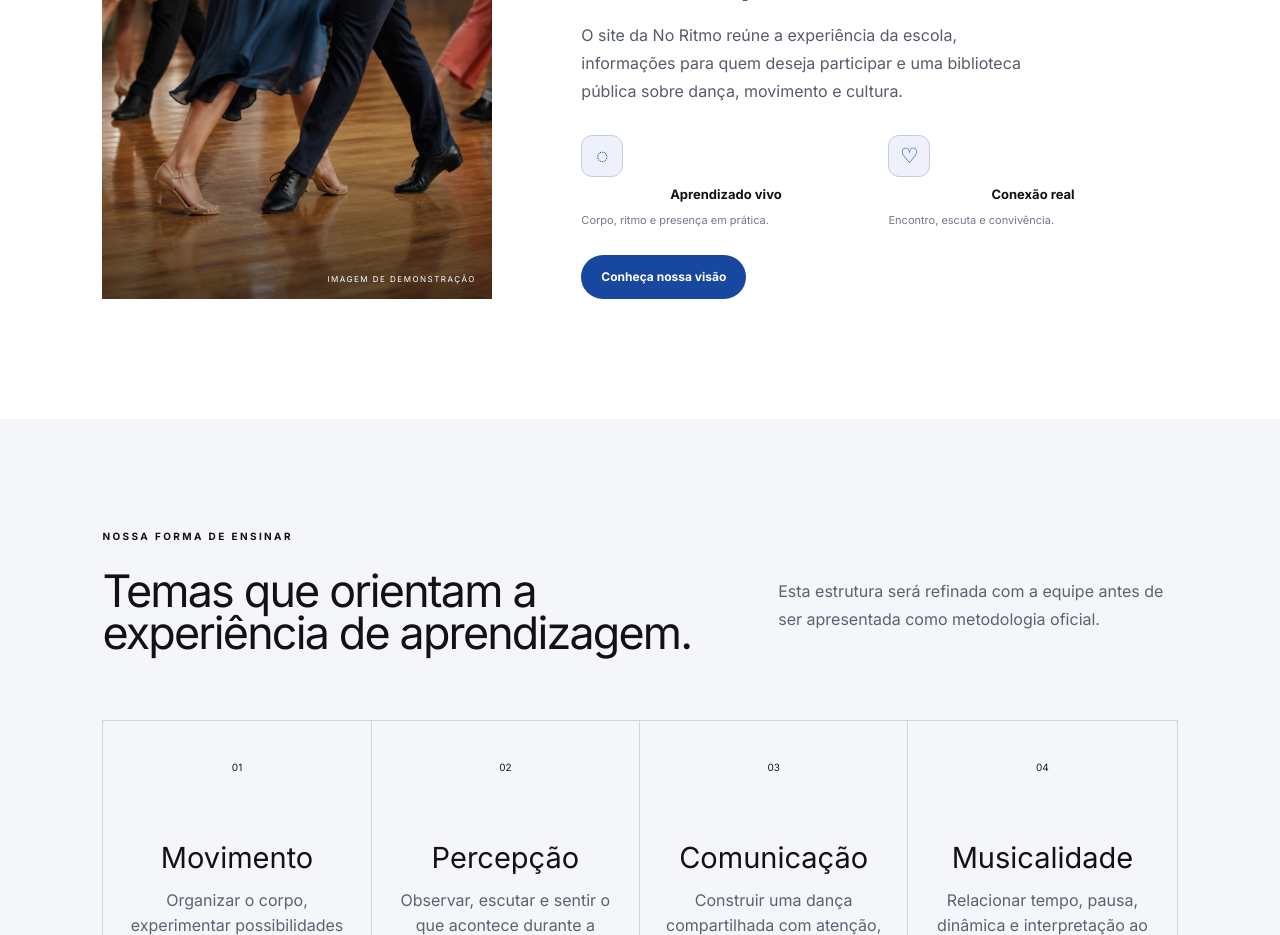
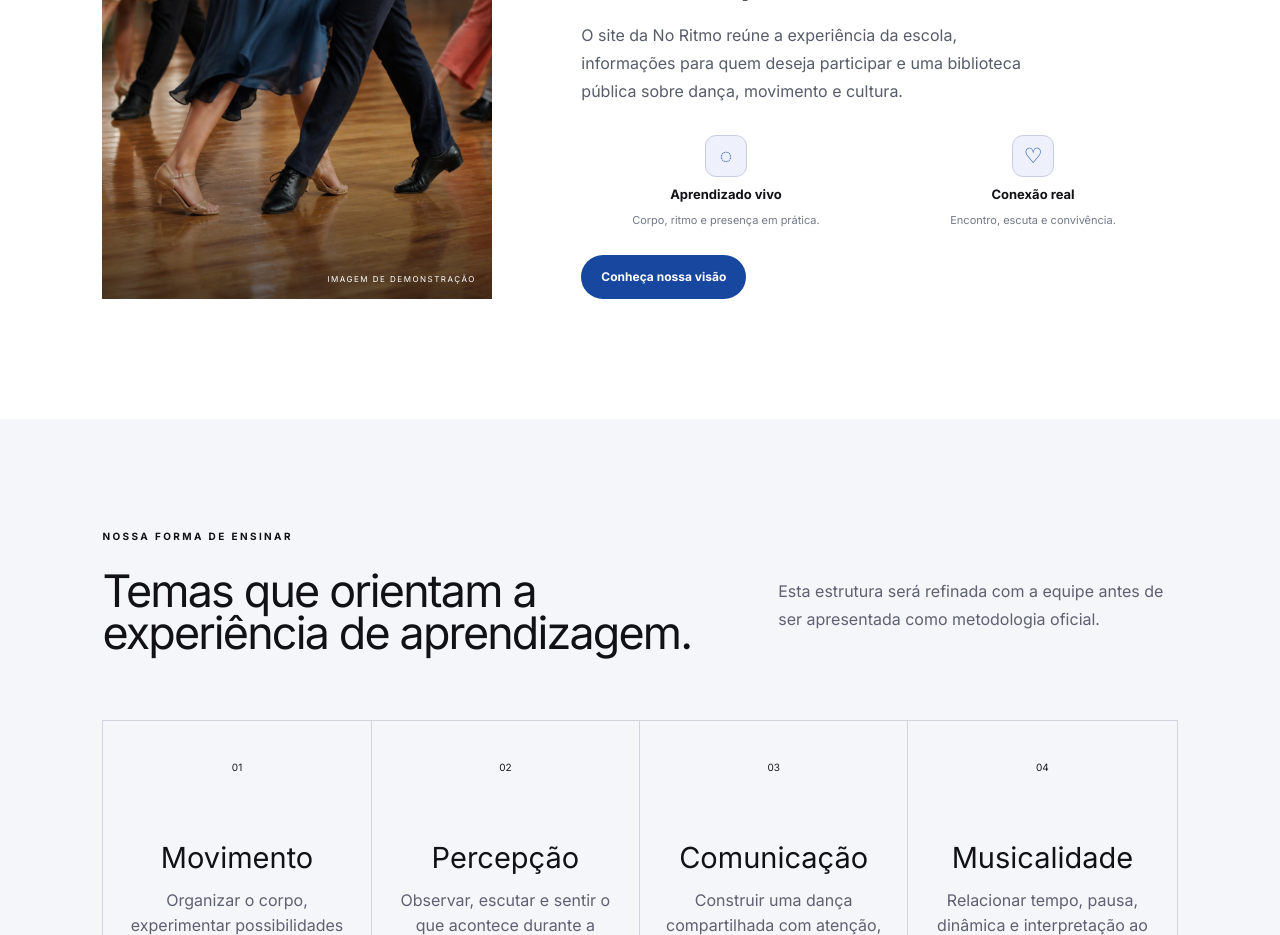
Before and after one commit to leonardodariva/no-ritmo-academia-de-danca, a Next.js app: page / in a window 1280 px wide. Shown: the part 1180-2115 px from the top of the page. Built offline with nearby package versions, Linux system fonts and the light colour scheme; a web font is replaced by a local one.

Commit message:
fix: alinha imagem e destaques institucionais

```diff
--- a/app/globals.css
+++ b/app/globals.css
@@ -361,6 +361,6 @@ footer { background:#0b0b0f; color:var(--cream); padding:80px 8vw 25px; }.brand-
 @media(max-width:680px){ .v4-statement>h2,.statement-copy h2,.v4-section-heading>h2,.home-team-heading>h2,.v4-institution h2,.v4-invitation h2,.v4-method .v4-section-heading>h2 { font-size:38px; letter-spacing:-1.2px; } }
 @media(max-width:680px){ .statement-highlights { grid-template-columns:1fr; gap:15px; } }
 .v4-statement>.statement-eyebrow { display:none; }.statement-copy .statement-eyebrow { margin:0 0 16px; color:var(--ink); text-transform:uppercase; letter-spacing:2.4px; font-size:10px; font-weight:700; }.statement-copy h2 { margin-bottom:24px; font-size:clamp(42px,4.8vw,64px); }.statement-highlights>div { grid-template-columns:44px 1fr; }.statement-highlights span { width:42px; height:42px; border-radius:11px; background:#eef1fb; font-size:21px; }.statement-copy a.statement-button { display:inline-flex; margin-top:26px; padding:13px 20px; color:#fff; background:var(--blue); border-radius:999px; font-size:12px; font-weight:700; }.statement-copy a.statement-button:hover { color:var(--blue); background:#fff; }
-.statement-visual { align-self:center; }.statement-highlights>div { display:flex; flex-direction:column; align-items:flex-start; gap:8px; }.statement-highlights span { flex:none; }.statement-highlights strong { font-size:13px; }.statement-highlights small { margin-top:0; }
+.statement-visual { align-self:start; }.statement-highlights>div { display:flex; flex-direction:column; align-items:center; gap:8px; text-align:center; }.statement-highlights span { flex:none; }.statement-highlights strong,.statement-highlights small { text-align:center; }.statement-highlights strong { font-size:13px; }.statement-highlights small { margin-top:0; }
 .v4-method-grid article:not(:last-child)::before,.v4-method-grid article:not(:last-child)::after { display:none; }
 .v4-method-grid article>span { width:44px; height:44px; margin:0 auto 18px; border-radius:12px; display:grid; place-items:center; }
```
